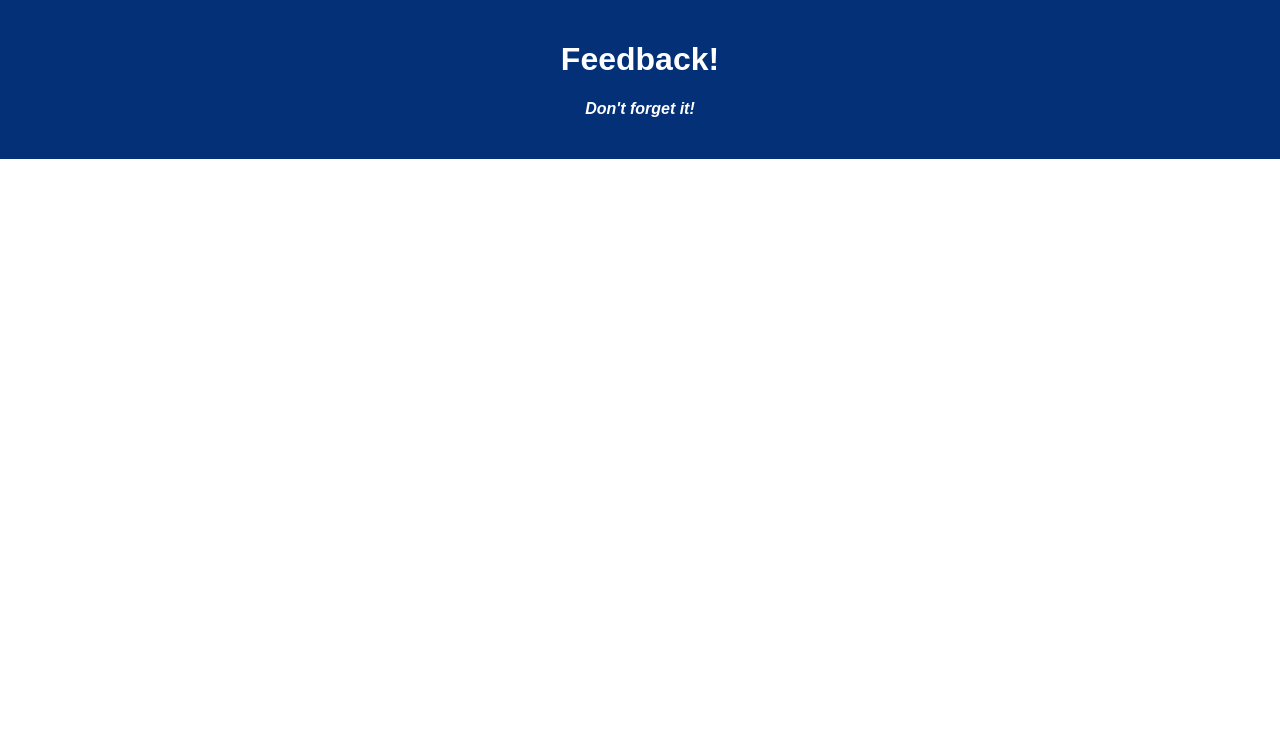
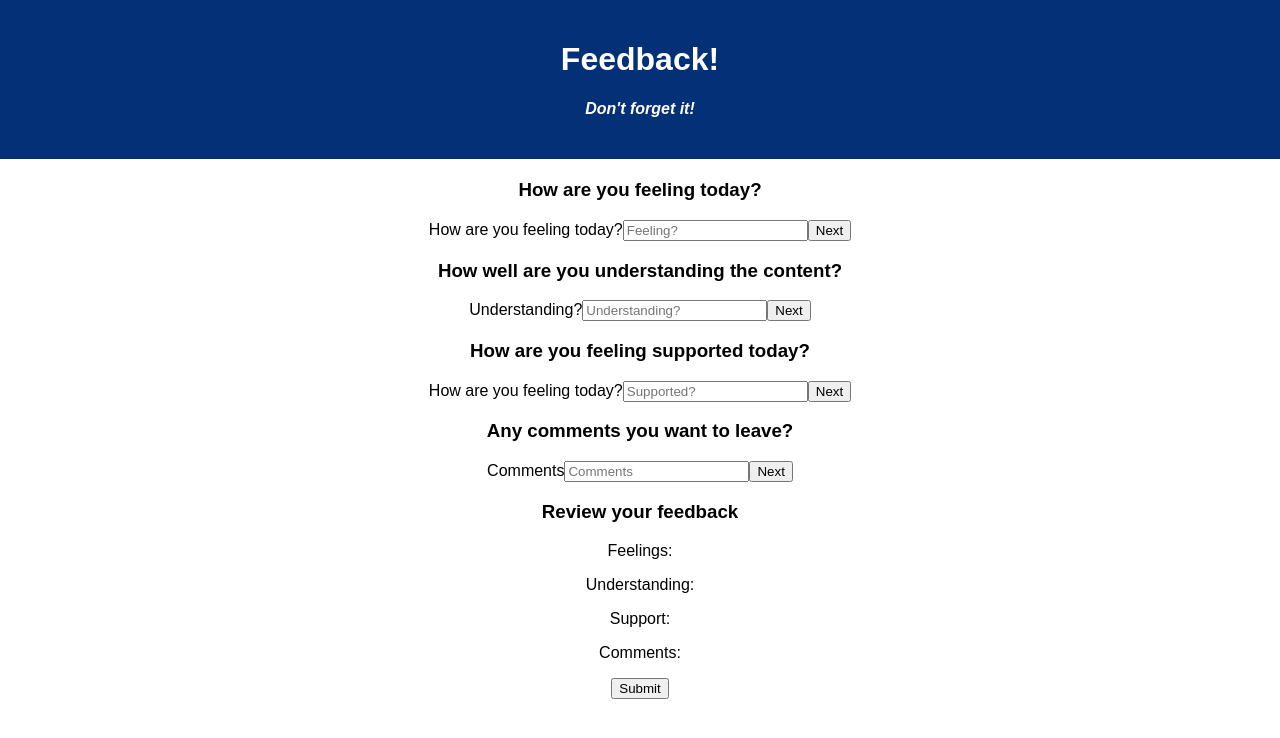
Before and after one commit to davidVetter/react-feedback-loop-weekendP, a React (Create React App) app: page / in a window 1280 px wide. Shown: the top 738 px of the page. Built offline with nearby package versions, Linux system fonts and the light colour scheme.

Commit message:
initial commit, copied over form from other repo that wasn't working, looks to be working now on fresh start

```diff
--- a/package.json
+++ b/package.json
@@ -9,8 +9,11 @@
     "pg": "^8.2.1",
     "react": "^17.0.1",
     "react-dom": "^17.0.1",
+    "react-redux": "^8.0.4",
     "react-router-dom": "^5.3.0",
-    "react-scripts": "^5.0.1"
+    "react-scripts": "^5.0.1",
+    "redux": "^4.2.0",
+    "redux-logger": "^3.0.6"
   },
   "devDependencies": {
     "nodemon": "^1.18.5"
--- a/src/components/App/App.jsx
+++ b/src/components/App/App.jsx
@@ -1,6 +1,7 @@
 import React from 'react';
 import axios from 'axios';
 import './App.css';
+import FeedbackForm from '../FeedbackForm/FeedbackForm.jsx';
 
 function App() {
 
@@ -10,6 +11,7 @@ function App() {
         <h1 className='App-title'>Feedback!</h1>
         <h4>Don't forget it!</h4>
       </header>
+        <FeedbackForm />
     </div>
   );
 }
--- /dev/null
+++ b/src/components/FeedbackForm/FeedbackForm.jsx
@@ -0,0 +1,71 @@
+import {useState} from 'react';
+
+function FeedbackForm() {
+    const [feeling, setFeeling] = useState('');
+    const [understanding, setUnderstanding] = useState('');
+    const [support, setSupport] = useState('');
+    const [comments, setComments] = useState('');
+
+    const handleSubmit = (e) => {
+        e.preventDefault();
+    }
+
+    return (
+        <form onSubmit={(e) => handleSubmit(e)}>
+            <div className='feelingInputDiv'>
+            <h3>How are you feeling today?</h3>
+            <label>How are you feeling today?
+                <input
+                    onChange={(e) => setFeeling(e.target.value)}
+                    placeholder="Feeling?"
+                    value={feeling}
+                    type="text" />
+            </label>
+            <button>Next</button>
+            </div>
+            <div className='understandingInputDiv'>
+            <h3>How well are you understanding the content?</h3>
+            <label>Understanding?
+                <input
+                    onChange={(e) => setUnderstanding(e.target.value)}
+                    placeholder="Understanding?"
+                    value={understanding}
+                    type="text" />
+            </label>
+            <button>Next</button>
+            </div>
+            <div className='supportedInputDiv'>
+            <h3>How are you feeling supported today?</h3>
+            <label>How are you feeling today?
+                <input
+                    onChange={(e) => setSupport(e.target.value)}
+                    placeholder="Supported?"
+                    value={support}
+                    type="text" />
+            </label>
+            <button>Next</button>
+            </div>
+            <div className='commentsInputDiv'>
+            <h3>Any comments you want to leave?</h3>
+            <label>Comments
+                <input
+                    onChange={(e) => setComments(e.target.value)}
+                    placeholder="Comments"
+                    value={comments}
+                    type="text" />
+            </label>
+            <button>Next</button>
+            </div>
+            <div className='reviewFeedbackDiv'>
+                <h3>Review your feedback</h3>
+                <p>Feelings: {feeling}</p>
+                <p>Understanding: {understanding}</p>
+                <p>Support: {support}</p>
+                <p>Comments: {comments}</p>
+                <button type="submit">Submit</button>
+            </div>
+        </form>
+    )
+}
+
+export default FeedbackForm;
--- a/src/index.js
+++ b/src/index.js
@@ -3,6 +3,24 @@ import ReactDOM from 'react-dom';
 import './index.css';
 import App from './components/App/App';
 import registerServiceWorker from './registerServiceWorker';
+import { createStore, combineReducers, applyMiddleware } from 'redux';
+import { Provider } from 'react-redux';
+import logger from 'redux-logger';
 
-ReactDOM.render(<App />, document.getElementById('root'));
+const feedbackReducer = (state = [], action) => {
+    return state;
+}
+
+const storeInstance = createStore(
+    combineReducers({
+        feedback: feedbackReducer
+    }),
+    applyMiddleware(logger)
+)
+
+ReactDOM.render(
+    <Provider store={storeInstance}>
+        <App />
+    </Provider>,
+    document.getElementById('root'));
 registerServiceWorker();
```
Also changed, not shown: 2 other files (tests, documents, lock files or other folders).
